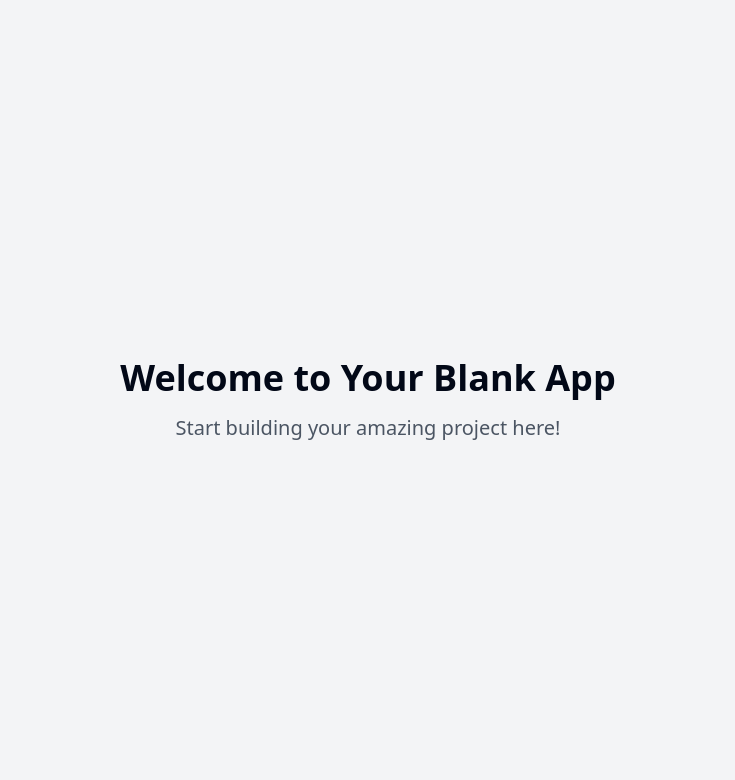
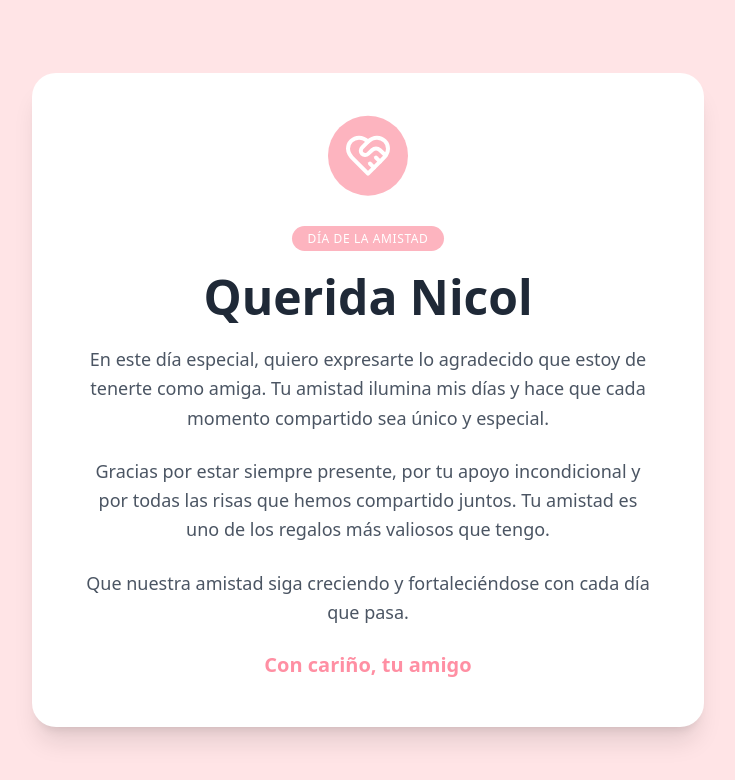
Before and after one commit to HaroldGabriel/carta-de-amistad, a React (Vite) app: page / in a window 1280 px wide. Shown: the top 780 px of the page, without its empty margins (272-1007 px from the left). Built offline with nearby package versions, Linux system fonts and the light colour scheme.

Commit message:
Create friendship day letter
Create a letter for friendship day to Nicol.

```diff
--- a/index.html
+++ b/index.html
@@ -1,11 +1,12 @@
+
 <!DOCTYPE html>
-<html lang="en">
+<html lang="es">
   <head>
     <meta charset="UTF-8" />
     <meta name="viewport" content="width=device-width, initial-scale=1.0" />
-    <title>carta-de-amistad-a-nicol</title>
-    <meta name="description" content="Lovable Generated Project" />
-    <meta name="author" content="Lovable" />
+    <title>Feliz Día de la Amistad, Nicol</title>
+    <meta name="description" content="Una carta especial para una amiga especial" />
+    <meta name="author" content="Tu amigo" />
     <meta property="og:image" content="/og-image.png" />
   </head>
 
--- a/package.json
+++ b/package.json
@@ -45,6 +45,7 @@
     "cmdk": "^1.0.0",
     "date-fns": "^3.6.0",
     "embla-carousel-react": "^8.3.0",
+    "framer-motion": "^12.4.3",
     "input-otp": "^1.2.4",
     "lucide-react": "^0.462.0",
     "next-themes": "^0.3.0",
--- a/src/pages/Index.tsx
+++ b/src/pages/Index.tsx
@@ -1,12 +1,76 @@
-// Update this page (the content is just a fallback if you fail to update the page)
+
+import { motion } from "framer-motion";
+import { HeartHandshake } from "lucide-react";
 
 const Index = () => {
   return (
-    <div className="min-h-screen flex items-center justify-center bg-gray-100">
-      <div className="text-center">
-        <h1 className="text-4xl font-bold mb-4">Welcome to Your Blank App</h1>
-        <p className="text-xl text-gray-600">Start building your amazing project here!</p>
-      </div>
+    <div className="min-h-screen bg-friendship-light flex items-center justify-center p-6">
+      <motion.div
+        initial={{ opacity: 0, y: 20 }}
+        animate={{ opacity: 1, y: 0 }}
+        transition={{ duration: 0.8 }}
+        className="max-w-2xl w-full bg-white rounded-3xl shadow-xl p-8 md:p-12"
+      >
+        <div className="flex flex-col items-center space-y-6">
+          <motion.div
+            className="bg-friendship p-4 rounded-full"
+            animate={{ y: [0, -10, 0] }}
+            transition={{ duration: 2, repeat: Infinity, ease: "easeInOut" }}
+          >
+            <HeartHandshake className="w-12 h-12 text-white" />
+          </motion.div>
+
+          <motion.div
+            initial={{ opacity: 0 }}
+            animate={{ opacity: 1 }}
+            transition={{ delay: 0.5 }}
+            className="text-center"
+          >
+            <span className="px-4 py-1 rounded-full bg-friendship text-xs font-medium tracking-wider text-white uppercase">
+              Día de la Amistad
+            </span>
+          </motion.div>
+
+          <motion.h1
+            initial={{ opacity: 0 }}
+            animate={{ opacity: 1 }}
+            transition={{ delay: 0.8 }}
+            className="text-4xl md:text-5xl font-bold text-center text-gray-800"
+          >
+            Querida Nicol
+          </motion.h1>
+
+          <motion.div
+            initial={{ opacity: 0 }}
+            animate={{ opacity: 1 }}
+            transition={{ delay: 1.1 }}
+            className="space-y-6 text-center text-gray-600 text-lg leading-relaxed"
+          >
+            <p>
+              En este día especial, quiero expresarte lo agradecido que estoy de tenerte como amiga.
+              Tu amistad ilumina mis días y hace que cada momento compartido sea único y especial.
+            </p>
+
+            <p>
+              Gracias por estar siempre presente, por tu apoyo incondicional y por todas las risas
+              que hemos compartido juntos. Tu amistad es uno de los regalos más valiosos que tengo.
+            </p>
+
+            <p>
+              Que nuestra amistad siga creciendo y fortaleciéndose con cada día que pasa.
+            </p>
+          </motion.div>
+
+          <motion.div
+            initial={{ opacity: 0 }}
+            animate={{ opacity: 1 }}
+            transition={{ delay: 1.4 }}
+            className="text-xl text-friendship-dark font-semibold"
+          >
+            Con cariño, tu amigo
+          </motion.div>
+        </div>
+      </motion.div>
     </div>
   );
 };
--- a/tailwind.config.ts
+++ b/tailwind.config.ts
@@ -1,3 +1,4 @@
+
 import type { Config } from "tailwindcss";
 
 export default {
@@ -12,85 +13,78 @@ export default {
   theme: {
     container: {
       center: true,
-			padding: '2rem',
+      padding: "2rem",
       screens: {
-				'2xl': '1400px'
-			}
+        "2xl": "1400px",
+      },
     },
     extend: {
       colors: {
-				border: 'hsl(var(--border))',
-				input: 'hsl(var(--input))',
-				ring: 'hsl(var(--ring))',
-				background: 'hsl(var(--background))',
-				foreground: 'hsl(var(--foreground))',
+        border: "hsl(var(--border))",
+        input: "hsl(var(--input))",
+        ring: "hsl(var(--ring))",
+        background: "hsl(var(--background))",
+        foreground: "hsl(var(--foreground))",
+        friendship: {
+          light: "#FFE4E6",
+          DEFAULT: "#FDB4BF",
+          dark: "#FF8FA3",
+        },
         primary: {
-					DEFAULT: 'hsl(var(--primary))',
-					foreground: 'hsl(var(--primary-foreground))'
+          DEFAULT: "hsl(var(--primary))",
+          foreground: "hsl(var(--primary-foreground))",
         },
         secondary: {
-					DEFAULT: 'hsl(var(--secondary))',
-					foreground: 'hsl(var(--secondary-foreground))'
+          DEFAULT: "hsl(var(--secondary))",
+          foreground: "hsl(var(--secondary-foreground))",
         },
         destructive: {
-					DEFAULT: 'hsl(var(--destructive))',
-					foreground: 'hsl(var(--destructive-foreground))'
+          DEFAULT: "hsl(var(--destructive))",
+          foreground: "hsl(var(--destructive-foreground))",
         },
         muted: {
-					DEFAULT: 'hsl(var(--muted))',
-					foreground: 'hsl(var(--muted-foreground))'
+          DEFAULT: "hsl(var(--muted))",
+          foreground: "hsl(var(--muted-foreground))",
         },
         accent: {
-					DEFAULT: 'hsl(var(--accent))',
-					foreground: 'hsl(var(--accent-foreground))'
+          DEFAULT: "hsl(var(--accent))",
+          foreground: "hsl(var(--accent-foreground))",
         },
         popover: {
-					DEFAULT: 'hsl(var(--popover))',
-					foreground: 'hsl(var(--popover-foreground))'
+          DEFAULT: "hsl(var(--popover))",
+          foreground: "hsl(var(--popover-foreground))",
         },
         card: {
-					DEFAULT: 'hsl(var(--card))',
-					foreground: 'hsl(var(--card-foreground))'
+          DEFAULT: "hsl(var(--card))",
+          foreground: "hsl(var(--card-foreground))",
         },
-				sidebar: {
-					DEFAULT: 'hsl(var(--sidebar-background))',
-					foreground: 'hsl(var(--sidebar-foreground))',
-					primary: 'hsl(var(--sidebar-primary))',
-					'primary-foreground': 'hsl(var(--sidebar-primary-foreground))',
-					accent: 'hsl(var(--sidebar-accent))',
-					'accent-foreground': 'hsl(var(--sidebar-accent-foreground))',
-					border: 'hsl(var(--sidebar-border))',
-					ring: 'hsl(var(--sidebar-ring))'
-				}
-			},
-			borderRadius: {
-				lg: 'var(--radius)',
-				md: 'calc(var(--radius) - 2px)',
-				sm: 'calc(var(--radius) - 4px)'
       },
       keyframes: {
-				'accordion-down': {
-					from: {
-						height: '0'
+        fadeIn: {
+          "0%": { opacity: "0", transform: "translateY(10px)" },
+          "100%": { opacity: "1", transform: "translateY(0)" },
         },
-					to: {
-						height: 'var(--radix-accordion-content-height)'
-					}
+        float: {
+          "0%, 100%": { transform: "translateY(0)" },
+          "50%": { transform: "translateY(-10px)" },
         },
-				'accordion-up': {
-					from: {
-						height: 'var(--radix-accordion-content-height)'
+        wave: {
+          "0%": { transform: "rotate(0.0deg)" },
+          "10%": { transform: "rotate(14.0deg)" },
+          "20%": { transform: "rotate(-8.0deg)" },
+          "30%": { transform: "rotate(14.0deg)" },
+          "40%": { transform: "rotate(-4.0deg)" },
+          "50%": { transform: "rotate(10.0deg)" },
+          "60%": { transform: "rotate(0.0deg)" },
+          "100%": { transform: "rotate(0.0deg)" },
         },
-					to: {
-						height: '0'
-					}
-				}
       },
       animation: {
-				'accordion-down': 'accordion-down 0.2s ease-out',
-				'accordion-up': 'accordion-up 0.2s ease-out'
-			}
-		}
+        fadeIn: "fadeIn 0.8s ease-out forwards",
+        float: "float 3s ease-in-out infinite",
+        wave: "wave 2.5s ease-in-out infinite",
+      },
+    },
   },
   plugins: [require("tailwindcss-animate")],
 } satisfies Config;
```
Also changed, not shown: 1 other file (tests, documents, lock files or other folders). Lines whose indentation alone changed are shown as unchanged.
